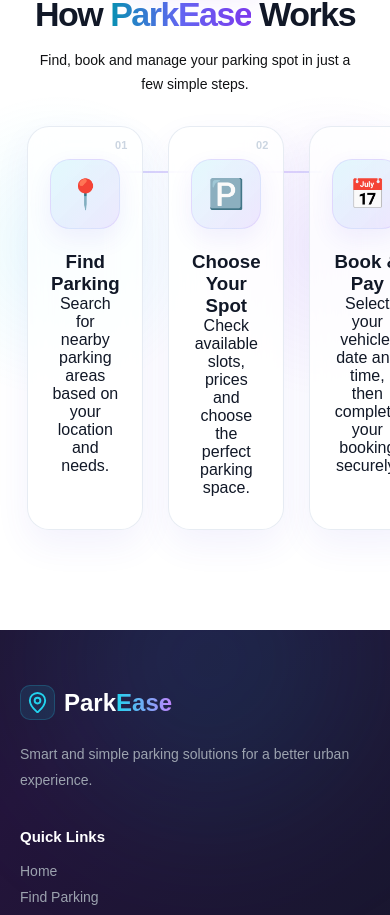
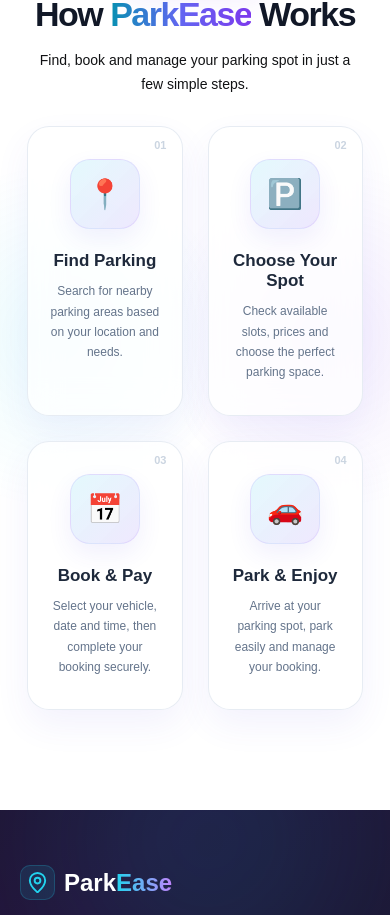
Before and after one commit to dibeyendu-dev/smart-parking-system, a React (Vite) app: page / in a window 390 px wide. Shown: the part 3454-4369 px from the top of the page. Built offline with nearby package versions, Linux system fonts and the light colour scheme.

Commit message:
How It works css part 4 added

```diff
--- a/src/css/Home.css
+++ b/src/css/Home.css
@@ -1339,9 +1339,7 @@
   }
 }
 
-/* ========================================
-   STEP CARD
-======================================== */
+/* ======================================== STEP CARD ======================================== */
 
 .step-card {
   position: relative;
@@ -1379,9 +1377,7 @@
 }
 
 
-/* ========================================
-   STEP NUMBER
-======================================== */
+/* ======================================== STEP NUMBER ======================================== */
 
 .step-number {
   position: absolute;
@@ -1396,9 +1392,7 @@
 }
 
 
-/* ========================================
-   STEP ICON
-======================================== */
+/* ======================================== STEP ICON ======================================== */
 
 .step-icon {
   position: relative;
@@ -1436,3 +1430,35 @@
   box-shadow:
     0 15px 30px rgba(124, 58, 237, 0.14);
 }
+
+/* ======================================== STEP TEXT ======================================== */
+
+.step-card h3 {
+  margin-bottom: 10px;
+
+  color: #1e293b;
+
+  font-size: 17px;
+  font-weight: 750;
+}
+
+.step-card p {
+  color: #64748b;
+
+  font-size: 12px;
+  line-height: 1.7;
+}
+
+
+/* ======================================== TABLET ======================================== */
+
+@media (max-width: 950px) {
+
+  .steps-container {
+    grid-template-columns: repeat(2, 1fr);
+  }
+
+  .steps-container::before {
+    display: none;
+  }
+}
```
